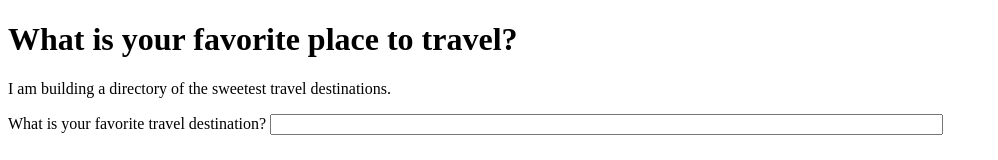
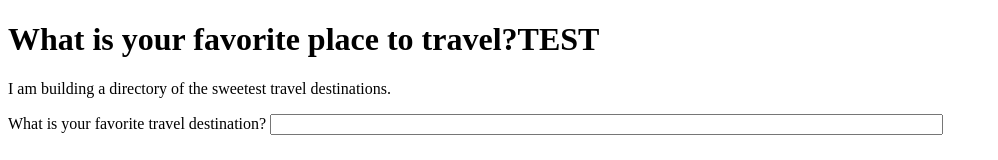
Before and after one commit to rami-segment/rami-segment.github.io, a plain HTML site: page index.html in a window 1280 px wide. Shown: the top 160 px of the page, without its empty margins (0-998 px from the left). Drawn offline with Linux system fonts and the light colour scheme.

Commit message:
Update index.html

```diff
--- a/index.html
+++ b/index.html
@@ -13,7 +13,7 @@
 
 </head>
 <body>
-<h1>What is your favorite place to travel?</h1>
+<h1>What is your favorite place to travel?TEST</h1>
 <p>I am building a directory of the sweetest travel destinations.</p>
 <form name="travel" onsubmit="identify(event)">
      What is your favorite travel destination?
```
